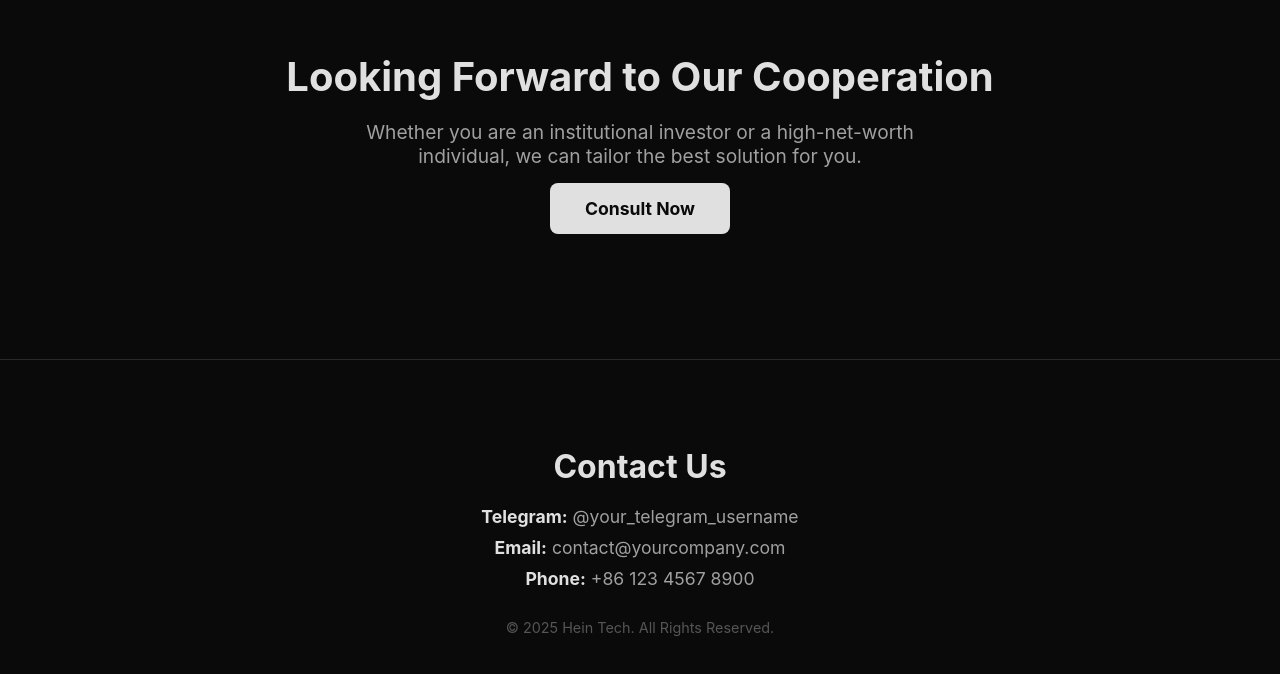
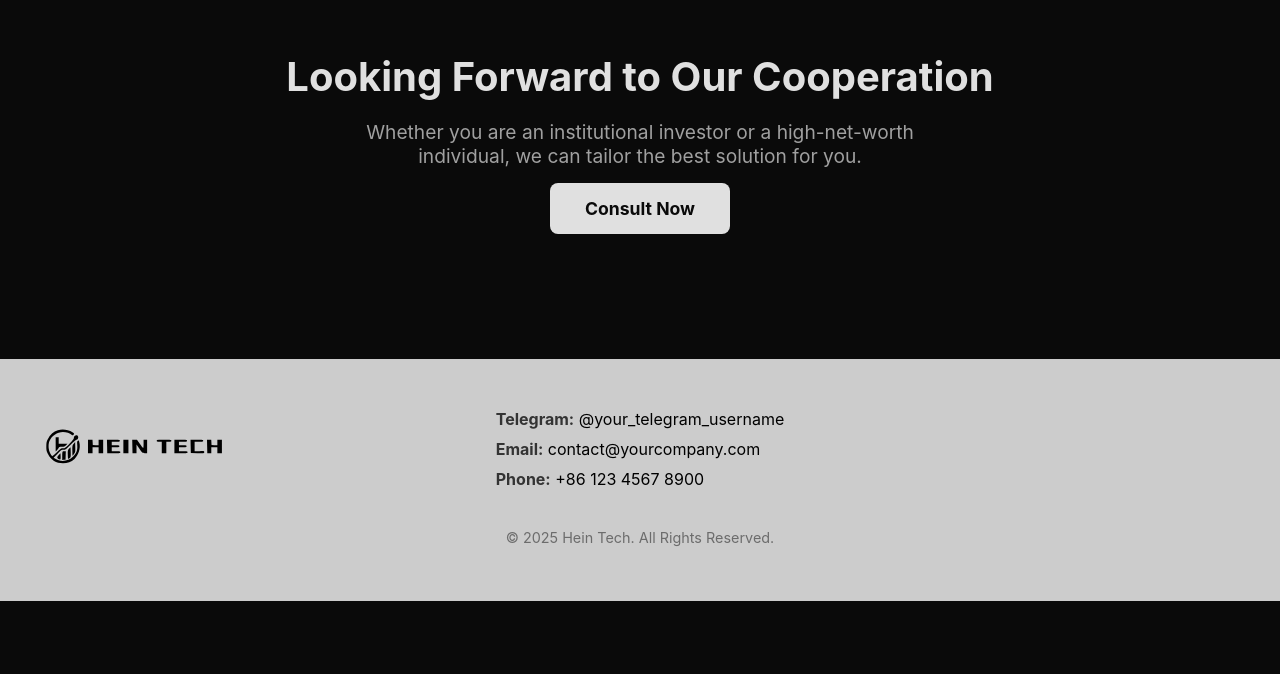
Before and after one commit to HEIN-TECH/company-website, a plain HTML site: page index.html in a window 1280 px wide. Shown: the part 2801-3475 px from the top of the page. After the commit the page ends 3402 px from the top, so only its background shows below. Drawn offline with nearby package versions, Linux system fonts and the light colour scheme.

Commit message:
chore: footer修改背景色

```diff
--- a/index.html
+++ b/index.html
@@ -134,11 +134,15 @@
     </section>
 
     <footer id="contact" class="footer">
-        <h2 data-key="footer_contact_us_title"></h2>
-        <div class="contact-info">
-            <p><strong data-key="footer_telegram"></strong> <a data-link-key="telegram" target="_blank" data-key="footer_telegram_user"></a></p>
-            <p><strong data-key="footer_email"></strong> <a data-link-key="email" data-key="footer_email_address"></a></p>
-            <p><strong data-key="footer_phone"></strong> <a data-link-key="phone" data-key="footer_phone_number"></a></p>
+        <div class="footer-container">
+            <div class="footer-logo">
+                <a href="index.html"><img src="assets/logo.svg" alt="Hys-Tech Logo"></a>
+            </div>
+            <div class="contact-info">
+                <p><strong data-key="footer_telegram"></strong> <a data-link-key="telegram" target="_blank" data-key="footer_telegram_user"></a></p>
+                <p><strong data-key="footer_email"></strong> <a data-link-key="email" data-key="footer_email_address"></a></p>
+                <p><strong data-key="footer_phone"></strong> <a data-link-key="phone" data-key="footer_phone_number"></a></p>
+            </div>
         </div>
         <p class="copyright" data-key="footer_copyright"></p>
     </footer>
--- a/style.css
+++ b/style.css
@@ -381,43 +381,59 @@ body {
 
 .btn-cta:hover {
     background-color: #ffffff;
-    transform: scale(1.05);
+    transform: translateY(-3px);
 }
 
 
 /* Footer Styles */
 .footer {
-    background-color: transparent;
-    text-align: center;
-    padding: 60px 20px;
+    padding: 40px 20px;
+    background-color: #cccccc;
     margin-top: 60px;
-    border-top: 1px solid #2a2a2a;
 }
 
-.footer h2 {
-    font-size: 2em;
-    margin-bottom: 20px;
+.footer-container {
+    display: grid;
+    grid-template-columns: 1fr auto 1fr; /* 左、中、右三列布局 */
+    align-items: center;
+    max-width: 1200px;
+    margin: 0 auto 30px;
+    gap: 20px;
+}
+
+.footer-logo {
+    justify-self: start;
+}
+
+.footer-logo img {
+    height: 50px;
+    opacity: 1; /* 在浅色背景上不需要透明度 */
+}
+
+.contact-info {
+    grid-column: 2; /* 联系方式在中间列 */
+    text-align: left;
 }
 
 .contact-info p {
     margin: 10px 0;
-    font-size: 1.1em;
+    color: #333333; /* 深色文字以确保可读性 */
 }
 
 .contact-info a {
-    color: #a0a0a0;
+    color: #000000; /* 链接文字改为黑色 */
     text-decoration: none;
-    transition: color 0.3s ease;
+    transition: color 0.3s;
 }
 
 .contact-info a:hover {
-    color: #ffffff;
+    color: #555555; /* 鼠标悬停时变为深灰色 */
 }
 
 .copyright {
-    margin-top: 30px;
-    color: #555;
+    color: #6c6c6c; /* 版权信息颜色调整 */
     font-size: 0.9em;
+    text-align: center; /* 版权信息居中 */
 }
 
 /* Responsive Design */
```
